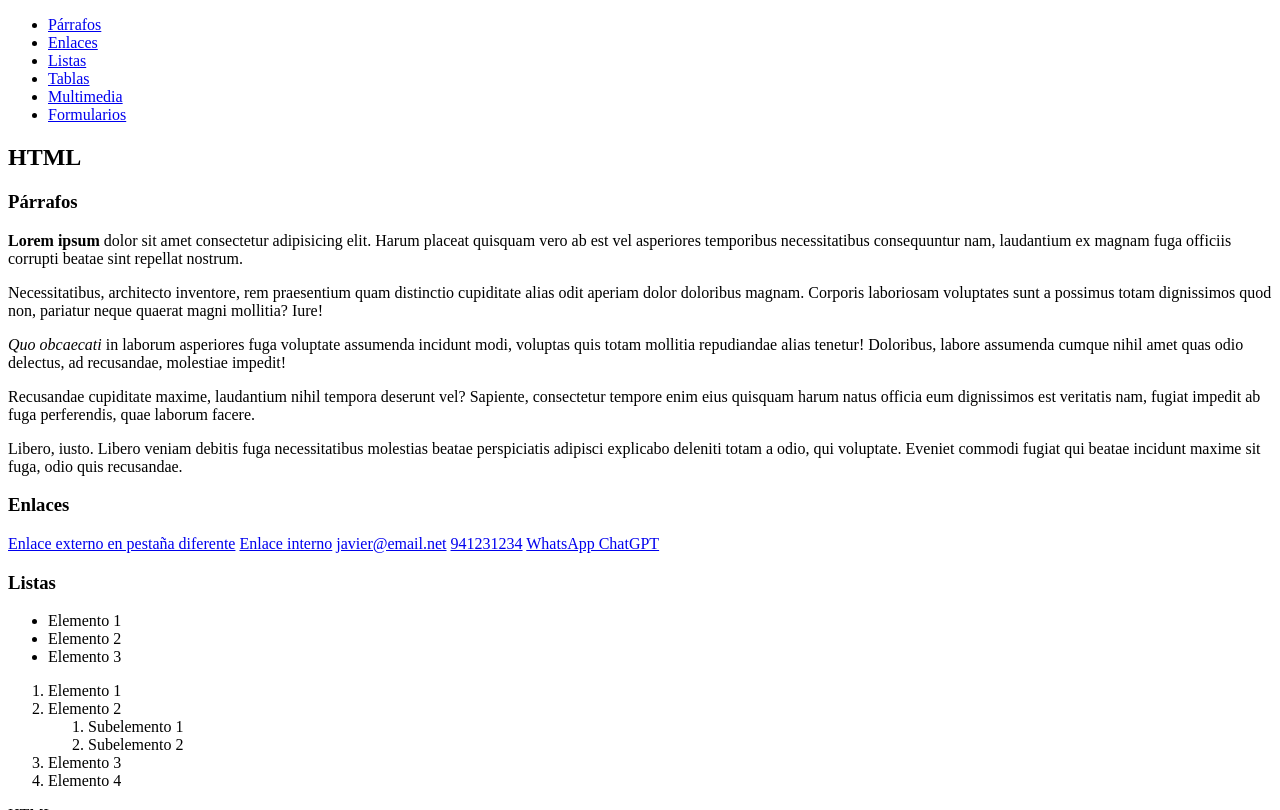
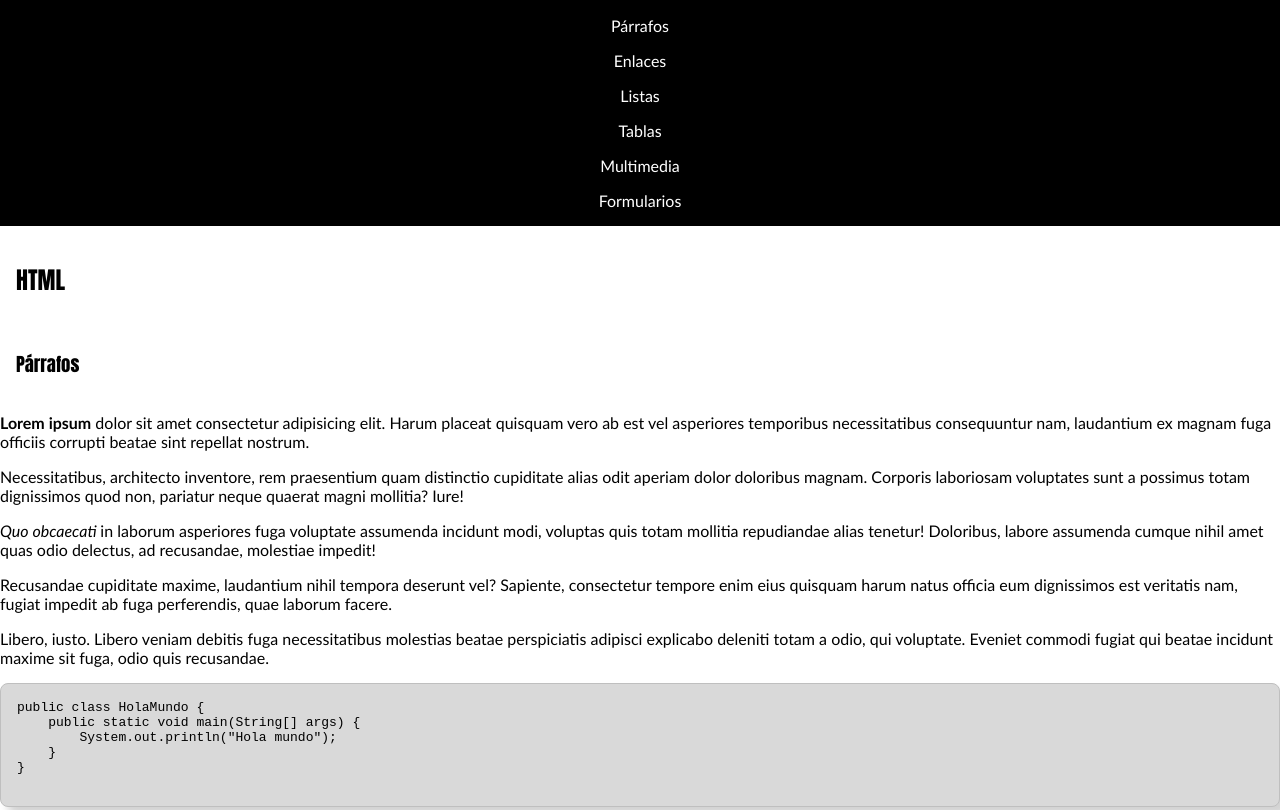
Before and after one commit to AlinaSokhadze/html-2826, a plain HTML site: page index.html in a window 1280 px wide. Shown: the top 810 px of the page. Drawn offline with Linux system fonts and the light colour scheme.

Commit message:
Comienzo de CSS

```diff
--- /dev/null
+++ b/css/index.css
@@ -0,0 +1,92 @@
+:root {
+    --color-fondo: white;
+    --color-tinta: black;
+    --color-enlace: hsl(240, 61%, 59%);
+
+    --hue-secundaria: 111;
+    --saturacion-secundaria: 0%;
+    --luminancia-secundaria: 75%;
+
+    --color-fondo-secundario: hsl(var(--hue-secundaria), var(--saturacion-secundaria), var(--luminancia-secundaria));
+    --color-fondo-terciario: hsl(var(--hue-secundaria), var(--saturacion-secundaria), calc(var(--luminancia-secundaria) + 10%));
+    --color-fondo-cuaternario: hsl(var(--hue-secundaria), var(--saturacion-secundaria), calc(var(--luminancia-secundaria) + 20%));
+
+    --tipo-letra-titulo: Impact, Haettenschweiler, 'Arial Narrow Bold', sans-serif;
+    --tipo-letra-texto: 'Trebuchet MS', 'Lucida Sans Unicode', 'Lucida Grande', 'Lucida Sans', Arial, sans-serif;
+
+    --margen: 1rem;
+    --margen-pequeno: .5rem;
+
+    --redondeado: .5rem;
+
+    --sombra: .5rem .5rem .5rem lightgray;
+}
+
+body {
+    font-family: var(--tipo-letra-texto);
+
+    background-color: var(--color-fondo);
+    color: var(--color-tinta);
+
+    margin: 0;
+}
+
+h1,
+h2,
+h3,
+h4,
+h5,
+h6 {
+    font-family: var(--tipo-letra-titulo);
+
+    padding: var(--margen);
+}
+
+pre {
+    background-color: var(--color-fondo-terciario);
+
+    padding: var(--margen);
+
+    border: 1px solid var(--color-fondo-secundario);
+    border-radius: var(--redondeado);
+    box-shadow: var(--sombra);
+
+    overflow: auto;
+}
+
+a {
+    color: var(--color-enlace);
+    text-decoration: none;
+}
+
+a:hover {
+    text-decoration: underline;
+}
+
+body>nav:first-of-type {
+    background-color: var(--color-tinta);
+    padding: var(--margen-pequeno);
+
+
+    & ul {
+        text-align: center;
+
+        list-style: none;
+
+        padding: 0;
+        margin: 0;
+    }
+
+    & a {
+        display: inline-block;
+        padding: var(--margen-pequeno);
+        color: var(--color-fondo);
+
+        &:hover {
+            background-color: var(--color-fondo);
+            color: var(--color-tinta);
+
+            text-decoration: none;
+        }
+    }
+}
--- a/index.html
+++ b/index.html
@@ -7,6 +7,9 @@
     <title>Document</title>
 
     <link rel="icon" href="imgs/html5.svg">
+
+    <link rel="stylesheet" href="css/index.css">
+
     <script defer src="js/input-month-polyfill.min.js"></script>
 </head>
 
@@ -44,6 +47,23 @@
                 <p><span class="destacado">Libero</span>, iusto. Libero veniam debitis fuga necessitatibus molestias
                     beatae perspiciatis adipisci explicabo deleniti totam a odio, qui voluptate. Eveniet commodi fugiat
                     qui beatae incidunt maxime sit fuga, odio quis recusandae.</p>
+                <pre>
+public class HolaMundo {
+    public static void main(String[] args) {
+        System.out.println("Hola mundo");
+    }
+}
+                </pre>
+
+                <pre>
++--------------+
+|              |
+|              |
+|              |
+|              |
+|              |
++--------------+
+                </pre>
             </section>
 
             <section id="enlaces">
```
